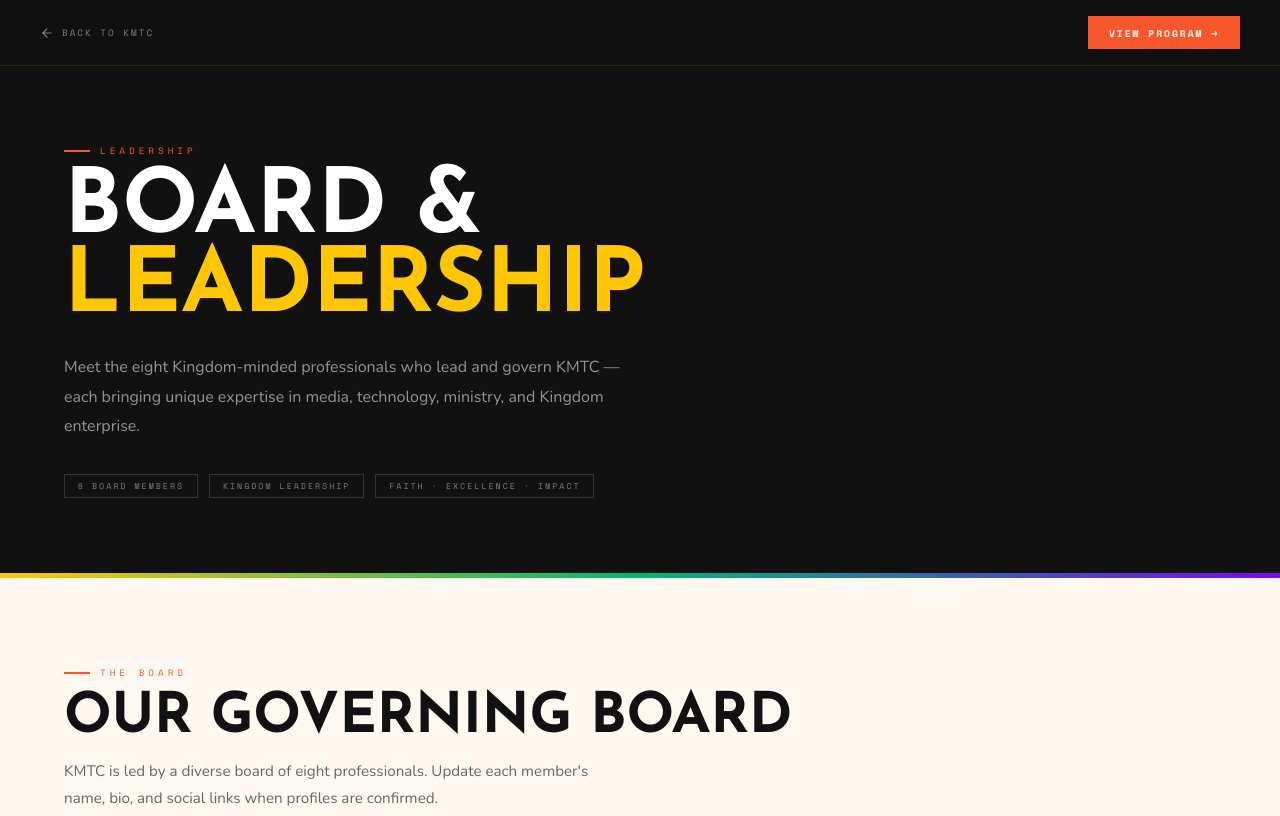
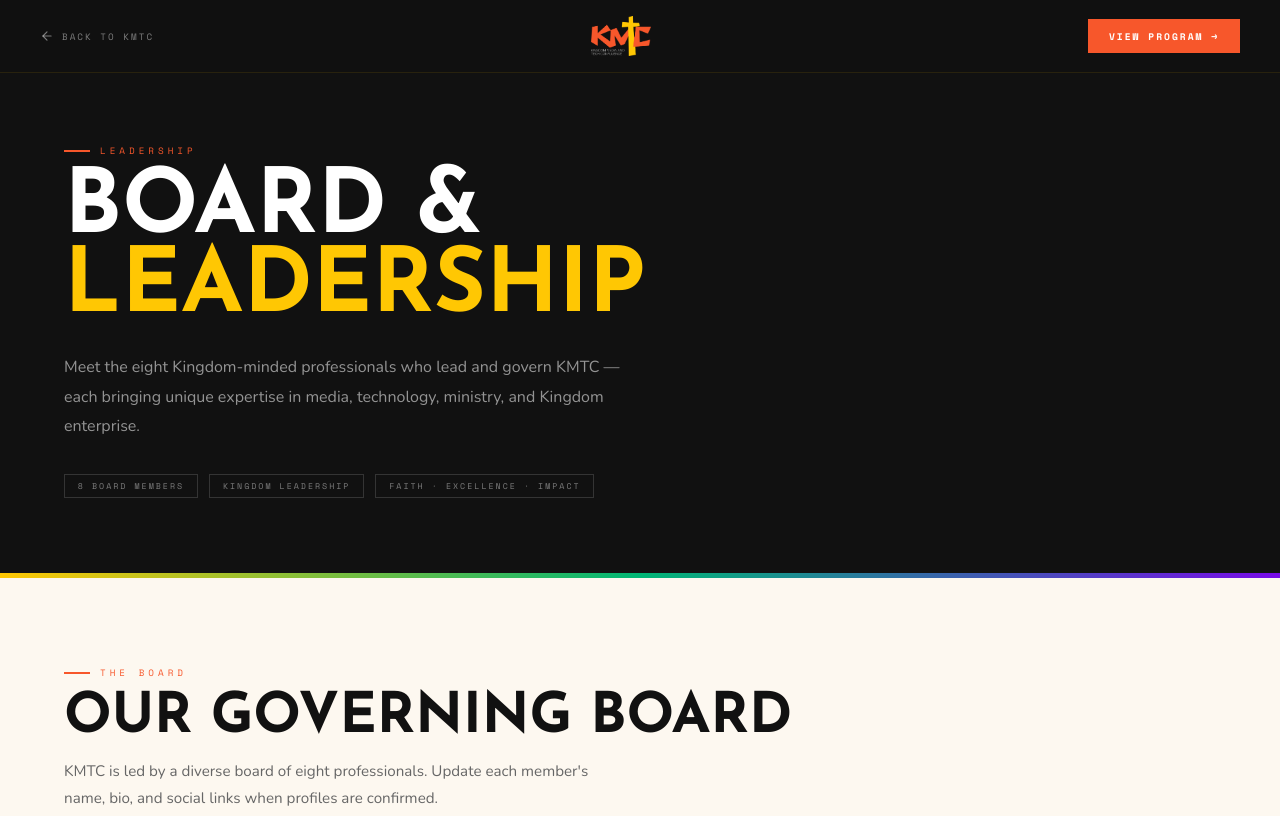
Before and after one commit to dmathstuition/KMTC, a plain HTML site: page kmtc-board.html in a window 1280 px wide. Shown: the top 816 px of the page. Drawn offline with nearby package versions, Linux system fonts and the light colour scheme; a web font is replaced by a local one.

Commit message:
Update logo link and add logo image

```diff
--- a/kmtc-board.html
+++ b/kmtc-board.html
@@ -227,7 +227,9 @@ footer{background:var(--black);border-top:1px solid rgba(255,255,255,.06);paddin
     <i data-lucide="arrow-left" style="width:14px;height:14px;stroke:rgba(255,255,255,.45);"></i>
     Back to KMTC
   </a>
-  <a href="logo.png" class="logo"></a>
+  <a href="kmtc-board.html" class="logo">
+  <img src="logo.png" alt="KMTC" style="height: 40px; width: auto; display: block;" />
+</a>
   <a href="kmtc-program.html" class="ncta">View Program →</a>
 </nav>
 
```
